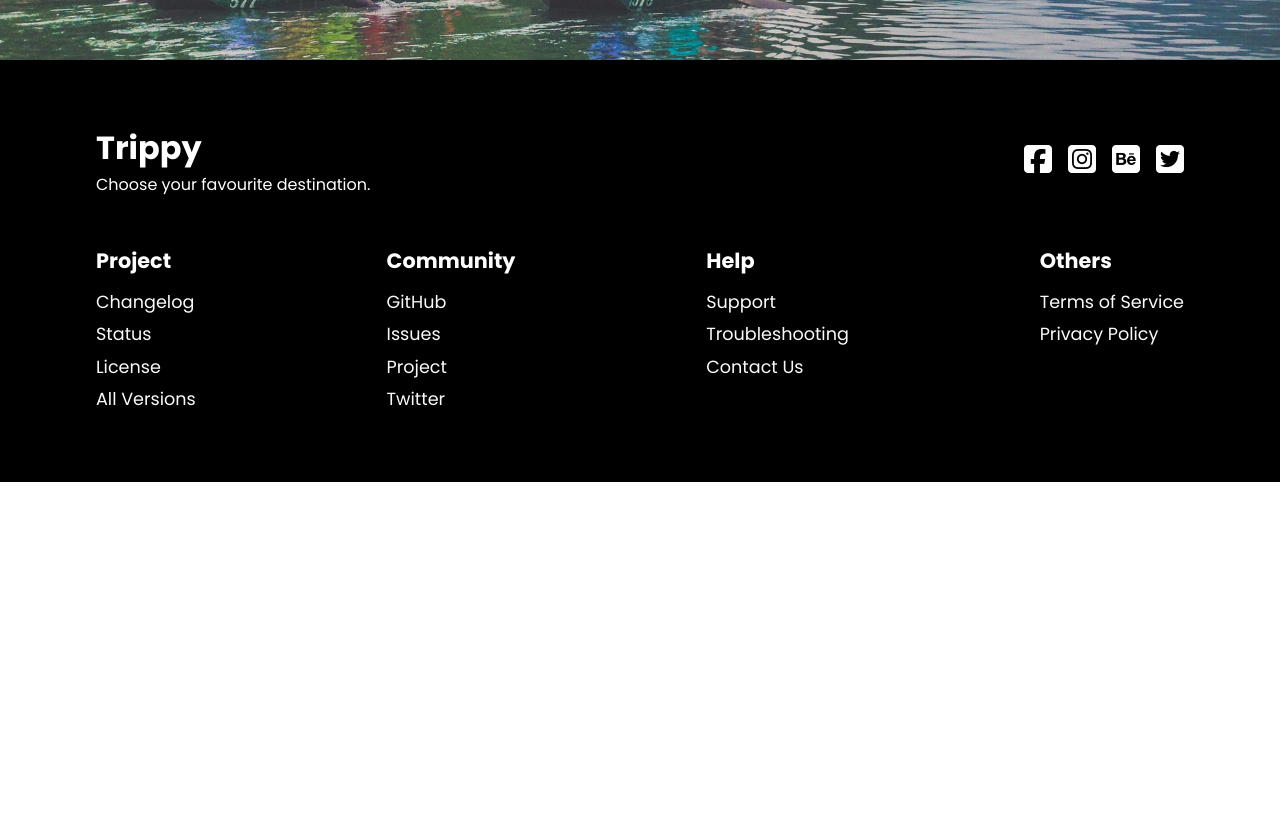
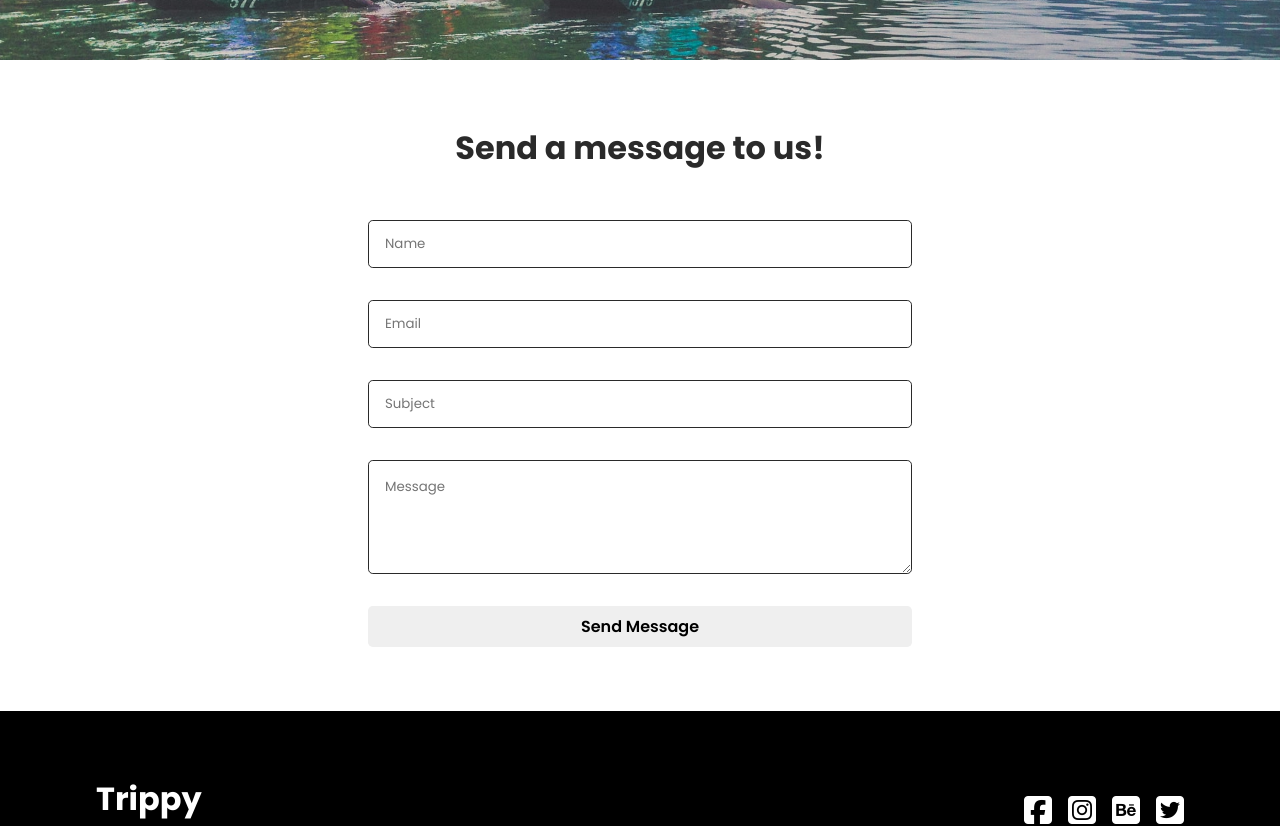
Before and after one commit to AntonioParadzik/travel-website-react, a React (Create React App) app: page /contact in a window 1280 px wide. Shown: the part 500-1326 px from the top of the page. Before the commit the page ends 982 px from the top, so only its background shows below. Built offline with nearby package versions, Linux system fonts and the light colour scheme.

Commit message:
Add contact form to Contact

```diff
--- /dev/null
+++ b/src/components/ContactForm.js
@@ -0,0 +1,18 @@
+import "./ContactFormStyles.css";
+
+function ContactForm(){
+    return(
+        <div className="form-container">
+            <h1>Send a message to us!</h1>
+            <form>
+                <input placeholder="Name"/>
+                <input placeholder="Email"/>
+                <input placeholder="Subject"/>
+                <textarea placeholder="Message" rows="4"></textarea>
+                <button>Send Message</button>
+            </form>
+        </div>
+    )
+}
+
+export default ContactForm
--- /dev/null
+++ b/src/components/ContactFormStyles.css
@@ -0,0 +1,42 @@
+.form-container{
+    margin: 4rem 6rem;
+    color: #2a2a2a;
+}
+
+.form-container form{
+    padding-top: 3rem;
+    display: flex;
+    flex-direction: column;
+    width: 50%;
+    margin: auto;
+}
+
+.form-container input{
+    height: 3rem;
+    padding: 0 1rem;
+    margin-bottom: 2rem;
+    border-radius: .3rem;
+    border: 1px solid #2a2a2a;
+}
+
+.form-container textarea{
+    padding: 1rem;
+    margin-bottom: 2rem;
+    border-radius: .3rem;
+    border: 1px solid #2a2a2a;
+}
+
+.form-container button{
+    display: inline;
+}
+
+@media  screen and (max-width: 850px) {
+    .form-container{
+        margin: 4rem 2rem;
+    }
+
+    .form-container form{
+        padding-top: 2rem;
+        width: 90%;
+    }
+}
--- a/src/routes/Contact.js
+++ b/src/routes/Contact.js
@@ -1,6 +1,7 @@
 import Navbar from "../components/Navbar";
 import Hero from "../components/Hero";
 import Footer from "../components/Footer";
+import ContactForm from "../components/ContactForm";
 
 function Contact (){
     return(
@@ -11,6 +12,7 @@
                 heroImg={require("../assets/2.jpg")}
                 title="Contact"
             />
+            <ContactForm/>
             <Footer/>
         </>
     )
```
